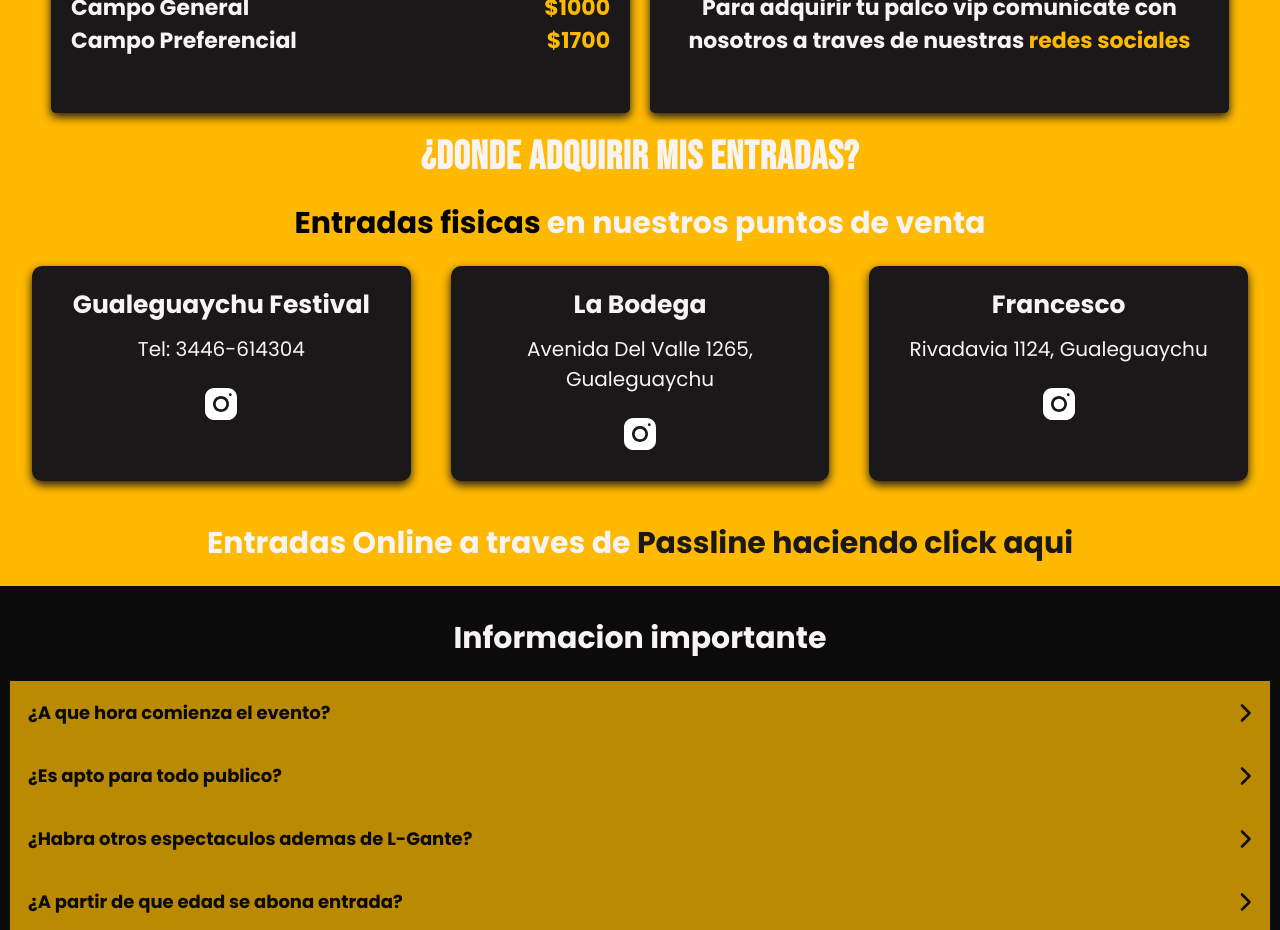
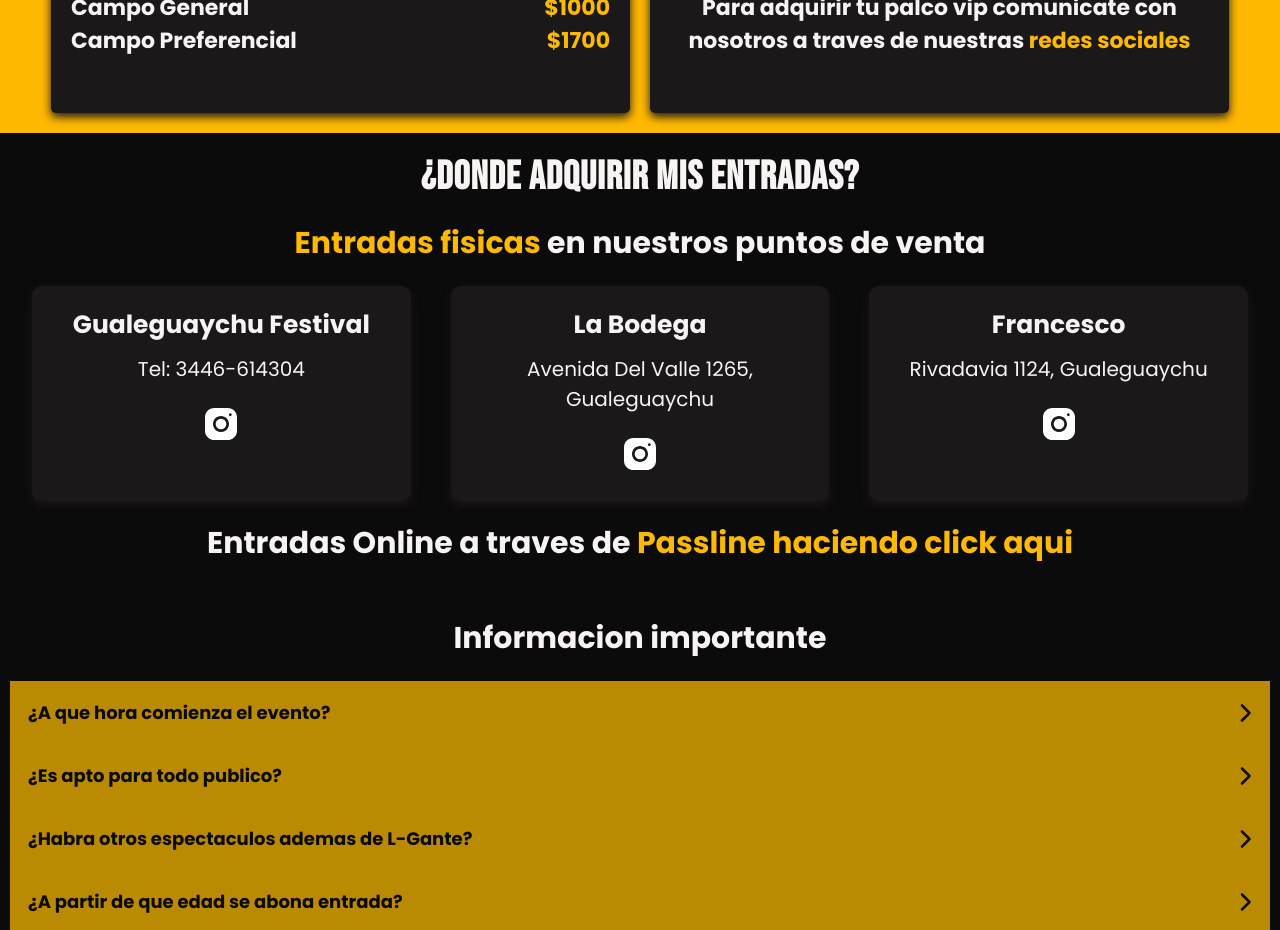
Before and after one commit to juanoliver995/Festival-gchu, a React (Vite) app: page / in a window 1280 px wide. Shown: the part 2620-3550 px from the top of the page. Built offline with nearby package versions, Linux system fonts and the light colour scheme.

Commit message:
arreglo colores

```diff
--- a/src/App.css
+++ b/src/App.css
@@ -347,7 +347,8 @@ body {
 
 .bg-puntos {
     width: 100%;
-    background-color: var(--color-yellow);
+    background-color: var(--dark-color);
+    padding: 20px 0;
 }
 
 .contaier-puntos-venta {
@@ -361,7 +362,7 @@ body {
 }
 
 .entradas-fisicas h3 span {
-    color: black;
+    color: var(--color-yellow);
 }
 
 
@@ -422,12 +423,11 @@ body {
 .container-online h3 {
     font-size: 30px;
     text-align: center;
-    padding: 20px;
-
+    padding: 0 20px;
 }
 
 .container-online h3 span a {
-    color: var(--dark-soft-color);
+    color: var(--color-yellow);
     text-decoration: none;
 }
 
```
